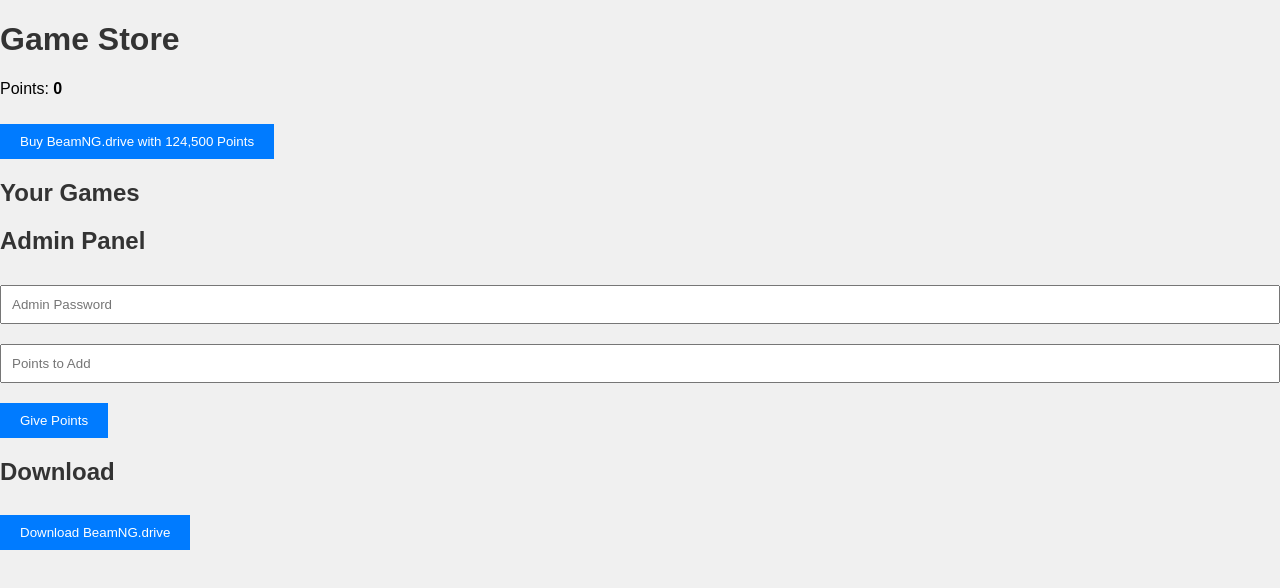
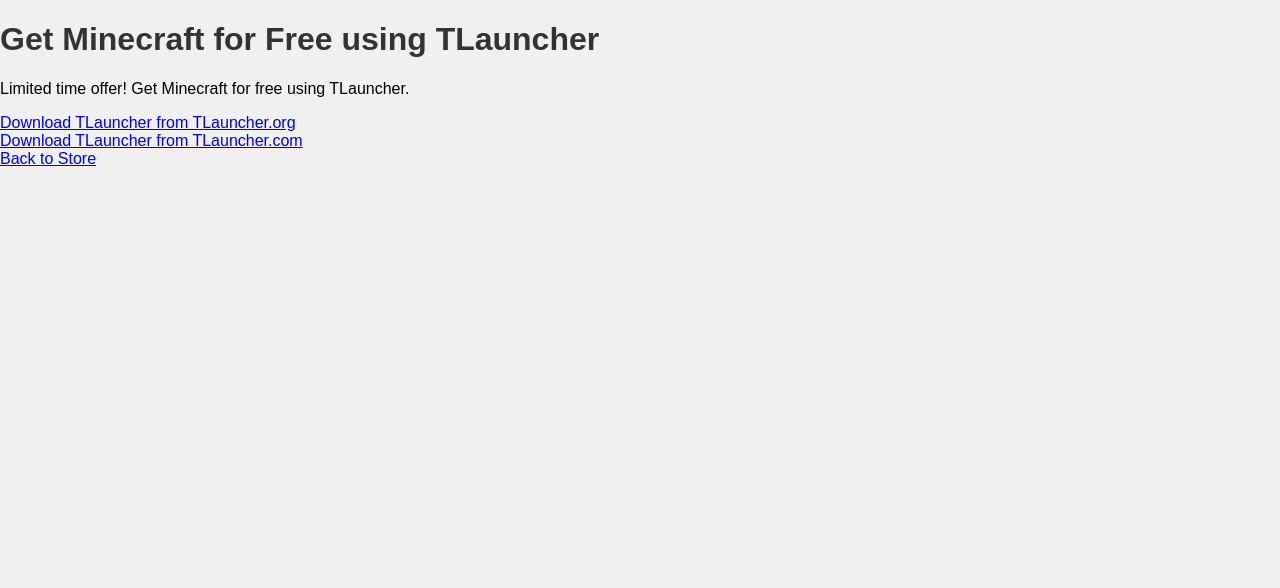
Before and after one commit to LexBe11/github.GoldenTourneys.io, a plain HTML site: page index.html in a window 1280 px wide. Drawn offline with Linux system fonts and the light colour scheme.

Commit message:
Update index.html

```diff
--- a/index.html
+++ b/index.html
@@ -3,21 +3,16 @@
 <head>
     <meta charset="UTF-8">
     <meta name="viewport" content="width=device-width, initial-scale=1.0">
-    <title>Game Store</title>
+    <title>Get Minecraft with TLauncher</title>
     <link rel="stylesheet" href="styles.css">
 </head>
 <body>
-    <h1>Game Store</h1>
-    <p>Points: <span id="points">0</span></p>
-    <button onclick="buyGame('beamng-drive')">Buy BeamNG.drive with 124,500 Points</button>
-    <h2>Your Games</h2>
-    <ul id="game-list"></ul>
-    <h2>Admin Panel</h2>
-    <input type="password" id="admin-password" placeholder="Admin Password">
-    <input type="number" id="points-amount" placeholder="Points to Add">
-    <button onclick="givePoints()">Give Points</button>
-    <h2>Download</h2>
-    <button onclick="downloadGame('beamng-drive')">Download BeamNG.drive</button>
-    <script src="script.js"></script>
+    <h1>Get Minecraft for Free using TLauncher</h1>
+    <p>Limited time offer! Get Minecraft for free using TLauncher.</p>
+    <a href="https://tlauncher.org/en/" target="_blank">Download TLauncher from TLauncher.org</a>
+    <br>
+    <a href="https://tlauncher.com/" target="_blank">Download TLauncher from TLauncher.com</a>
+    <br>
+    <a href="index.html">Back to Store</a>
 </body>
 </html>
```
